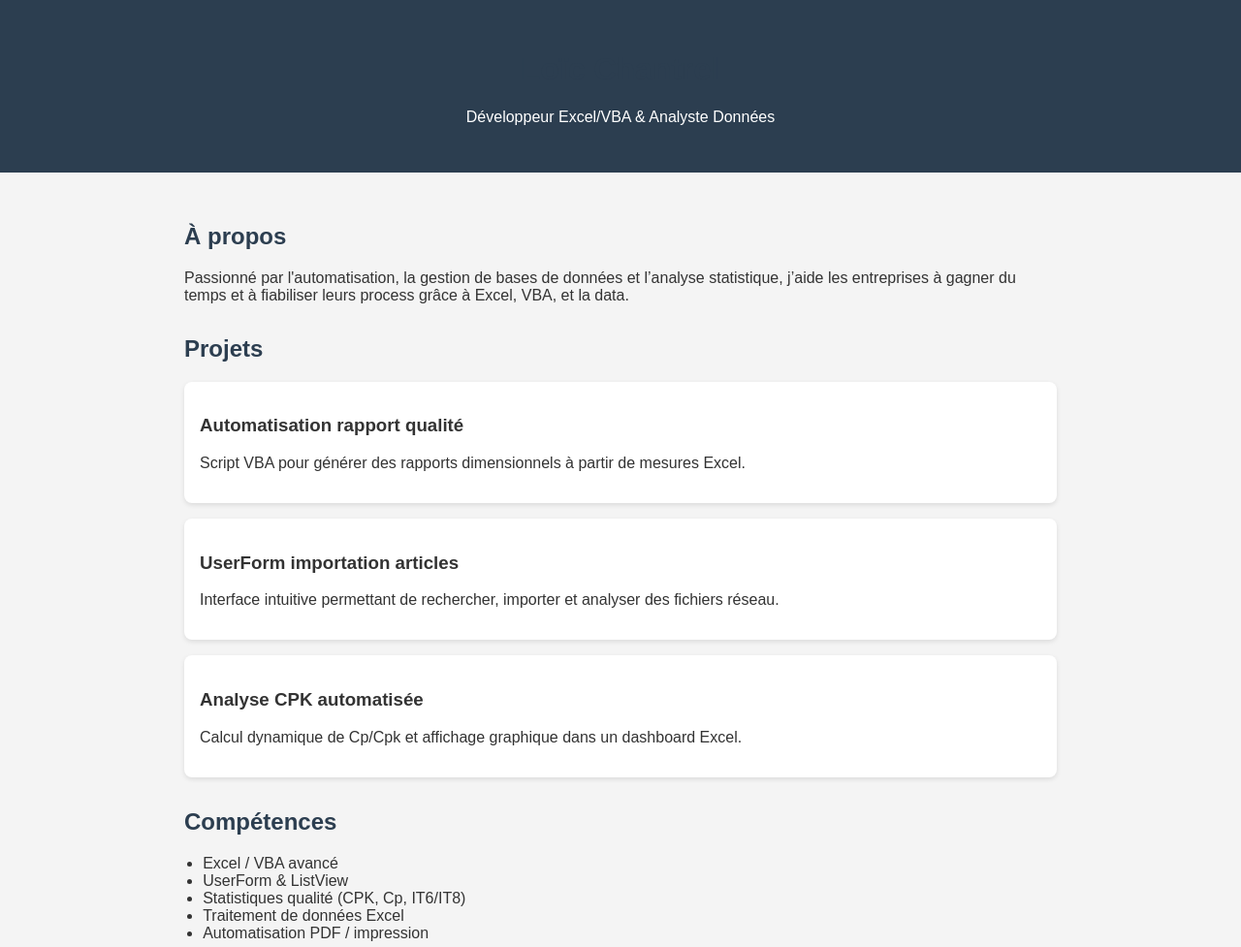
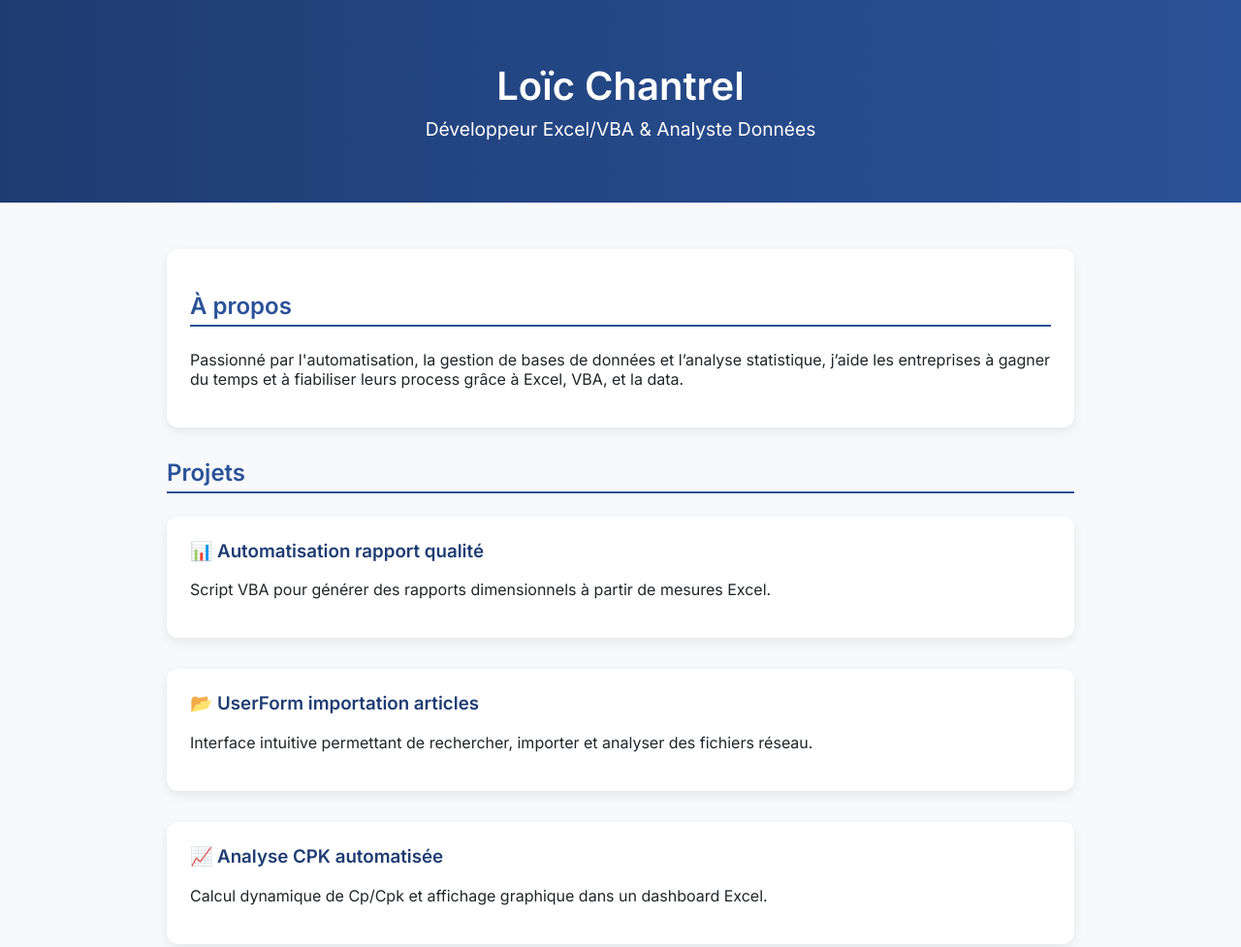
Before and after one commit to Chun95520/Portfolio, a plain HTML site: page index.html in a window 1280 px wide. Shown: the top 977 px of the page at 97% size. Drawn offline with Linux system fonts and the light colour scheme.

Commit message:
Update index.html

```diff
--- a/index.html
+++ b/index.html
@@ -4,43 +4,70 @@
   <meta charset="UTF-8" />
   <meta name="viewport" content="width=device-width, initial-scale=1.0" />
   <title>Loïc Chantrel | Développeur VBA & Analyste Données</title>
+  <link href="https://fonts.googleapis.com/css2?family=Inter:wght@400;600&display=swap" rel="stylesheet">
   <style>
+    * {
+      box-sizing: border-box;
+    }
     body {
       margin: 0;
-      font-family: Arial, sans-serif;
-      background-color: #f4f4f4;
-      color: #333;
+      font-family: 'Inter', sans-serif;
+      background-color: #f8f9fa;
+      color: #212529;
     }
     header {
-      background-color: #2c3e50;
+      background: linear-gradient(to right, #1e3c72, #2a5298);
       color: white;
-      padding: 2rem;
+      padding: 4rem 2rem;
       text-align: center;
     }
+    header h1 {
+      font-size: 2.5rem;
+      margin: 0 0 0.5rem 0;
+    }
+    header p {
+      font-size: 1.2rem;
+      margin: 0;
+    }
     section {
-      max-width: 900px;
+      max-width: 1000px;
       margin: auto;
-      padding: 2rem;
+      padding: 3rem 2rem;
     }
-    h1, h2 {
-      color: #2c3e50;
+    h2 {
+      border-bottom: 2px solid #2a5298;
+      padding-bottom: 0.3rem;
+      color: #2a5298;
+      margin-bottom: 1.5rem;
     }
-    .projects, .skills, .contact {
-      margin-top: 2rem;
+    .project, .about, .skills, .contact {
+      background: white;
+      border-radius: 12px;
+      padding: 1.5rem;
+      margin-bottom: 2rem;
+      box-shadow: 0 4px 12px rgba(0,0,0,0.08);
+      transition: transform 0.2s;
     }
-    .project {
-      background: white;
-      padding: 1rem;
-      margin-bottom: 1rem;
-      border-radius: 8px;
-      box-shadow: 0 2px 5px rgba(0,0,0,0.1);
+    .project:hover {
+      transform: translateY(-4px);
+    }
+    .project h3 {
+      margin-top: 0;
+      color: #1e3c72;
     }
     ul {
       padding-left: 1.2rem;
     }
+    ul li {
+      margin-bottom: 0.5rem;
+    }
     .contact a {
-      color: #2980b9;
+      color: #2a5298;
       text-decoration: none;
+      font-weight: 600;
+    }
+    .contact a:hover {
+      text-decoration: underline;
     }
   </style>
 </head>
@@ -59,15 +86,15 @@
     <div class="projects">
       <h2>Projets</h2>
       <div class="project">
-        <h3>Automatisation rapport qualité</h3>
+        <h3>📊 Automatisation rapport qualité</h3>
         <p>Script VBA pour générer des rapports dimensionnels à partir de mesures Excel.</p>
       </div>
       <div class="project">
-        <h3>UserForm importation articles</h3>
+        <h3>📂 UserForm importation articles</h3>
         <p>Interface intuitive permettant de rechercher, importer et analyser des fichiers réseau.</p>
       </div>
       <div class="project">
-        <h3>Analyse CPK automatisée</h3>
+        <h3>📈 Analyse CPK automatisée</h3>
         <p>Calcul dynamique de Cp/Cpk et affichage graphique dans un dashboard Excel.</p>
       </div>
     </div>
```
